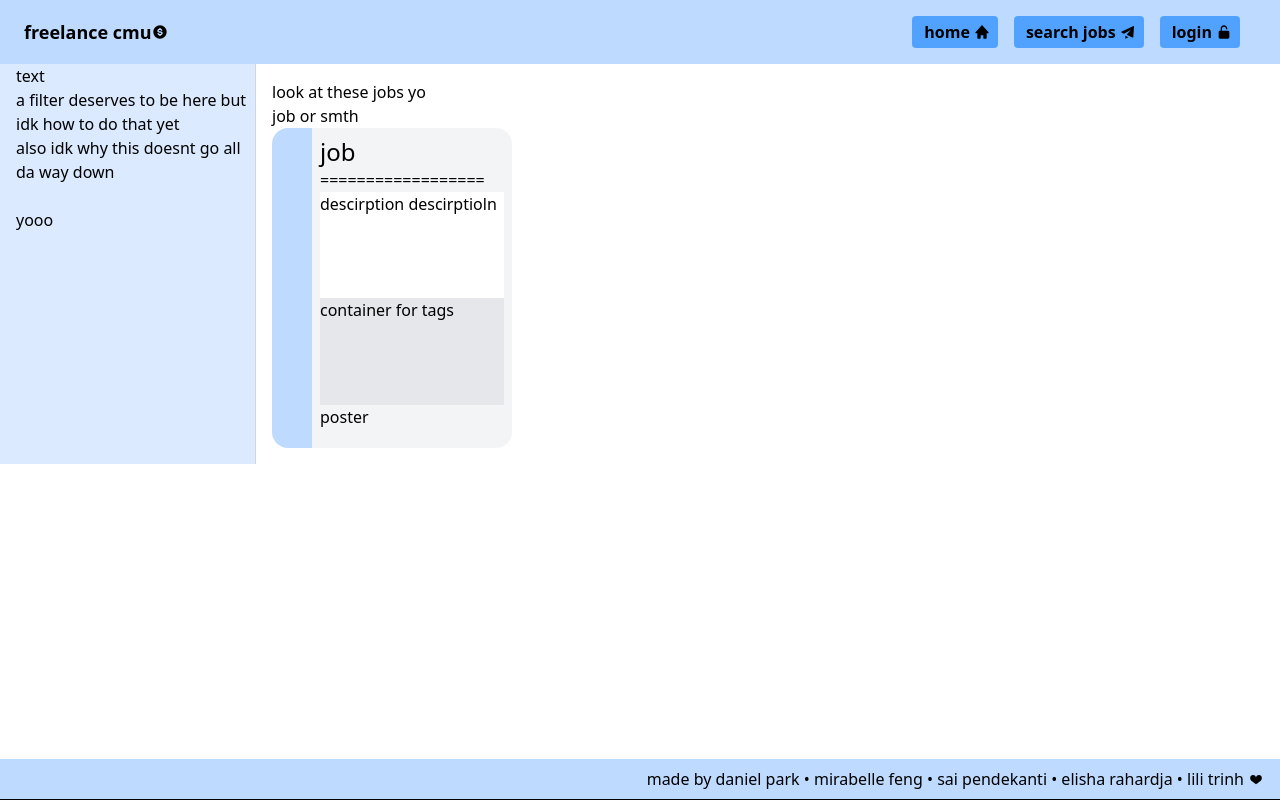
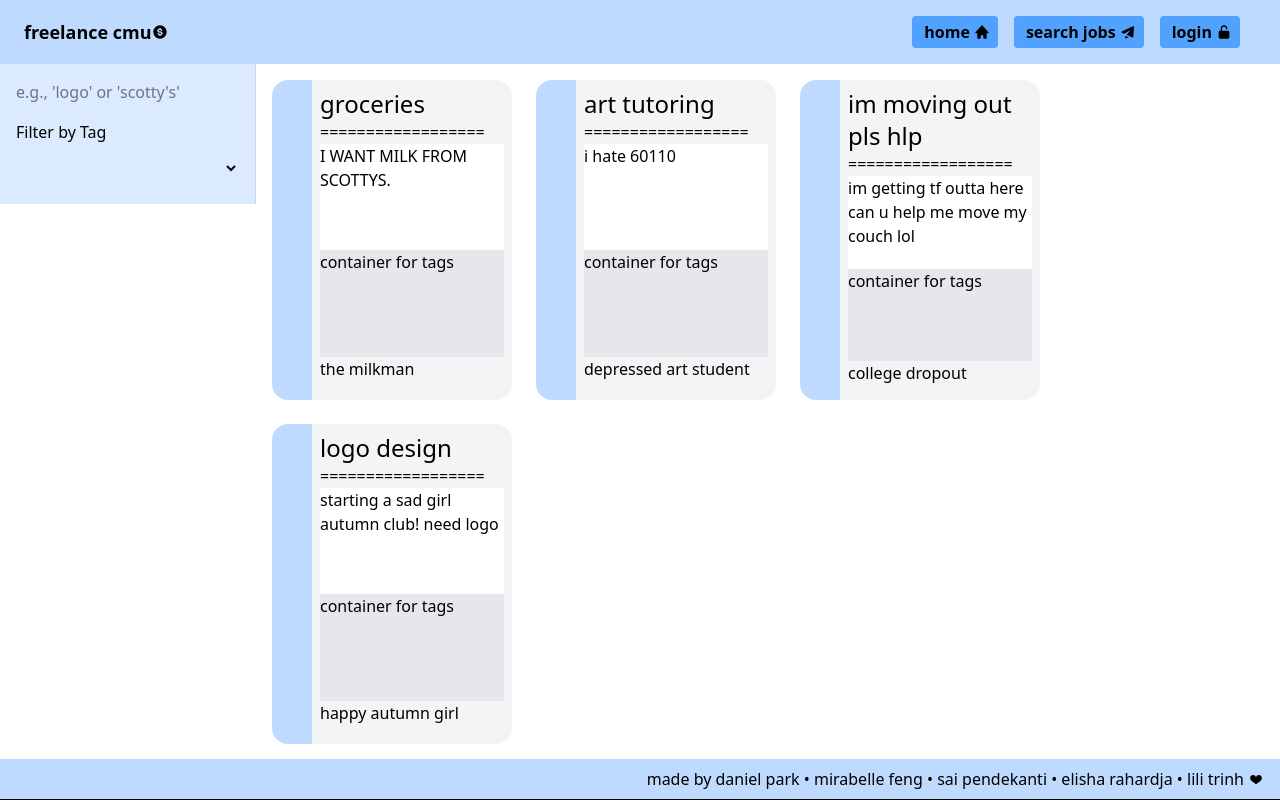
Before and after one commit to scottylabs-labrador/freelance-cmu, a React (Vite) app: page /searchjobs in a window 1280 px wide. Built offline with nearby package versions, Linux system fonts and the light colour scheme.

Commit message:
search jobs baby filter system

```diff
--- a/src/components/sidebar/Sidebar.tsx
+++ b/src/components/sidebar/Sidebar.tsx
@@ -1,13 +1,65 @@
-const Sidebar = () => {
+import React from "react";
+
+interface SidebarProps {
+  searchTerm: string;
+  onSearchChange: (newValue: string) => void;
+  selectedTag: string;
+  onTagChange: (newValue: string) => void;
+}
+
+//constants start here
+const TAG_OPTIONS = [
+  "",
+  "delivery",
+  "tutoring",
+  "art-design",
+  "other",
+  "on-campus",
+  "digital",
+  "$0-$5",
+  "$10-$20",
+  "$20+",
+];
+//constants end here
+
+const Sidebar: React.FC<SidebarProps> = ({
+  searchTerm,
+  onSearchChange,
+  selectedTag,
+  onTagChange,
+}) => {
   return (
-    <div className="flex flex-col pl-4">
-      <p>text</p>
-      <p>a filter deserves to be here but idk how to do that yet</p>
-      <p>also idk why this doesnt go all da way down</p>
-
-      <br></br>
-
-      <p>yooo</p>
+    <div className="flex flex-col gap-4">
+      {/*segment for input*/}
+      <div>
+        <input
+          type="text"
+          id="search"
+          placeholder="e.g., 'logo' or 'scotty's'"
+          value={searchTerm}
+          onChange={(e) => {
+            onSearchChange(e.target.value);
+          }}
+        ></input>
+      </div>
+      {/*segment for tags*/}
+      <div>
+        <label htmlFor="tags">Filter by Tag</label>
+        <select
+          id="tags"
+          className="mt-1 block w-full pl-3 pr-10 py-2 border-gray-300 rounded-md"
+          value={selectedTag}
+          onChange={(e) => {
+            onTagChange(e.target.value);
+          }}
+        >
+          {TAG_OPTIONS.map((tag) => (
+            <option key={tag} value={tag}>
+              {tag}
+            </option>
+          ))}
+        </select>
+      </div>
     </div>
   );
 };
--- a/src/pages/SearchJobs.tsx
+++ b/src/pages/SearchJobs.tsx
@@ -1,20 +1,98 @@
+import React, { useState } from "react";
 import JobBox from "../components/jobbox/JobBox";
 import Sidebar from "../components/sidebar/Sidebar";
 
+//start of mock data
+
+//TO BE REPLACED WITH API !
+const MOCK_JOBS = [
+  {
+    id: 1,
+    title: "groceries",
+    description: "I WANT MILK FROM SCOTTYS.",
+    poster: "the milkman",
+    tags: ["delivery", "on-campus", "$0-$5"],
+  },
+  {
+    id: 2,
+    title: "art tutoring",
+    description: "i hate 60110",
+    poster: "depressed art student",
+    tags: ["tutoring", "digital", "$10-$20"],
+  },
+  {
+    id: 3,
+    title: "im moving out pls hlp",
+    description: "im getting tf outta here can u help me move my couch lol",
+    poster: "college dropout",
+    tags: ["other", "on-campus", "$20+"],
+  },
+  {
+    id: 4,
+    title: "logo design",
+    description: "starting a sad girl autumn club! need logo",
+    poster: "happy autumn girl",
+    tags: ["art-design", "digital", "$20+"],
+  },
+];
+//end of mock data
+
 export default function SearchJobs() {
+  //state variables start here
+  const [searchTerm, setSearchTerm] = useState("");
+  //temporarily only allow one tag
+  const [selectedTag, setSelectedTag] = useState("");
+  console.log("SearchJobs rendered. searchTerm is:", searchTerm);
+  console.log("SearchJobs rendered. selectedTag is:", selectedTag);
+  //state variables end here
+
+  //filter logic starts here
+  const filteredJobs = MOCK_JOBS.filter((job) => {
+    // 1. Let's check the search term
+    const lowerSearch = searchTerm.toLowerCase();
+
+    const titleMatches = job.title.toLowerCase().includes(lowerSearch);
+    const descriptionMatches = job.description
+      .toLowerCase()
+      .includes(lowerSearch);
+
+    const searchMatches = titleMatches || descriptionMatches;
+    const tagMatches = selectedTag == "" || job.tags.includes(selectedTag);
+    return searchMatches && tagMatches;
+  });
+  //filter logic ends here
+
   return (
-    <div className="flex flex-row h-full">
-      <aside className="w-64 bg-blue-100 border-r border-gray-300">
-        <Sidebar />
+    <div className="flex flex-row">
+      <aside className="w-64 bg-blue-100 border-r border-gray-300 p-4 h-full">
+        {/* Here we pass the props!
+          1. Pass the data DOWN (value)
+          2. Pass the function DOWN (to be called UP)
+        */}
+        <Sidebar
+          searchTerm={searchTerm}
+          onSearchChange={setSearchTerm}
+          selectedTag={selectedTag}
+          onTagChange={setSelectedTag}
+        />
       </aside>
       <section className="w-3/4 p-4">
-        <h1>look at these jobs yo</h1>
-        <p>job or smth</p>
-        <JobBox
-          JobTitle="job"
-          JobDescription="descirption descirptioln"
-          JobPoster="poster"
-        ></JobBox>
+        <div className="flex flex-wrap gap-6">
+          {filteredJobs.length > 0 ? (
+            //true, there are jobs
+            filteredJobs.map((job) => (
+              <JobBox
+                key={job.id}
+                JobTitle={job.title}
+                JobDescription={job.description}
+                JobPoster={job.poster}
+              />
+            ))
+          ) : (
+            //false, suck my balls yo
+            <p>no jobs match your search. </p>
+          )}
+        </div>
       </section>
     </div>
   );
```
Also changed, not shown: 2 other files (tests, documents, lock files or other folders).
